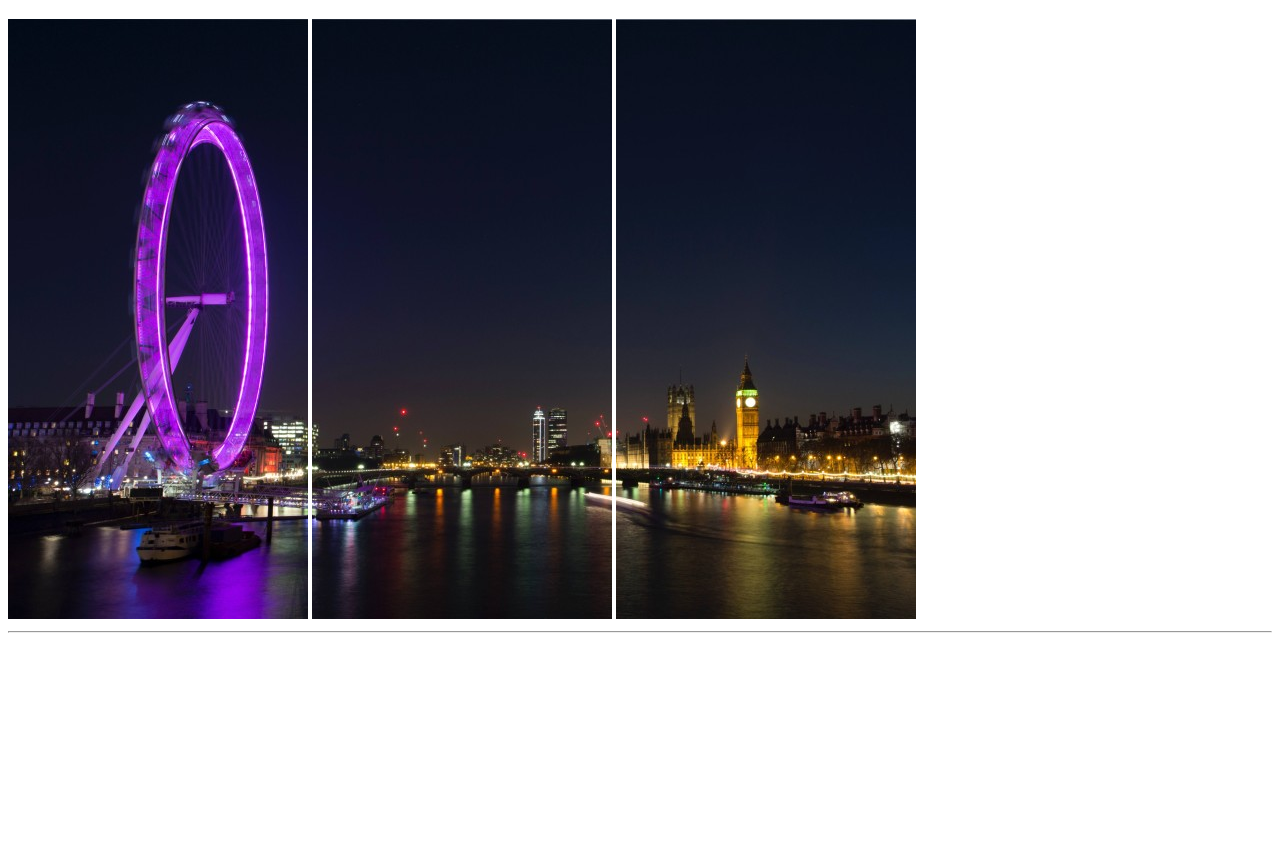
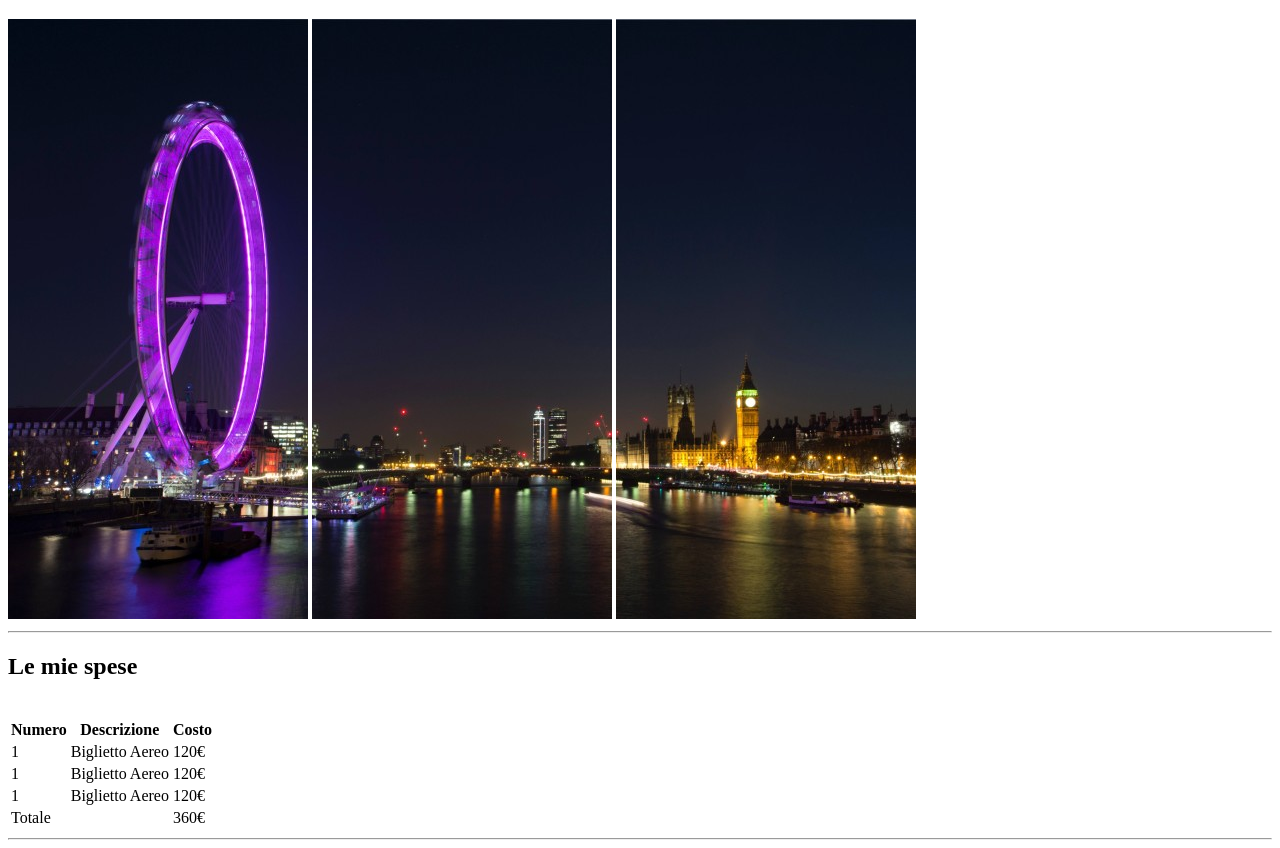
Before and after one commit to TiffanyElizabeth/html-london-trip, a plain HTML site: page index.html in a window 1280 px wide. Shown: the part 79-927 px from the top of the page. Before the commit the page ends 800 px from the top, so only its background shows below. Drawn offline with Linux system fonts and the light colour scheme.

Commit message:
feat: add table

```diff
--- a/index.html
+++ b/index.html
@@ -14,6 +14,48 @@
         <img src="img/pexels-bill-emrich-230794-2.jpg" alt="London 3">
         <hr>
     </header>
-
+    <section>
+        <h2>Le mie spese</h2>
+        <br>
+        <table>
+            <!-- table header -->
+             <thead>
+                <tr>
+                    <th>Numero</th>
+                    <th>Descrizione</th>
+                    <th>Costo</th>
+                </tr>
+             </thead>
+             <!-- /table header -->
+              <!-- table body -->
+               <tbody>
+                <tr>
+                    <td>1</td>
+                    <td>Biglietto Aereo</td>
+                    <td>120€</td>
+                </tr>
+                <tr>
+                    <td>1</td>
+                    <td>Biglietto Aereo</td>
+                    <td>120€</td>
+                </tr>
+                <tr>
+                    <td>1</td>
+                    <td>Biglietto Aereo</td>
+                    <td>120€</td>
+                </tr>
+               </tbody>
+               <!-- /table body -->
+                <!-- table footer -->
+                 <tfoot>
+                    <tr>
+                        <td colspan="2">Totale</td>
+                        <td>360€</td>
+                    </tr>
+                 </tfoot>
+                 <!-- /table footer -->
+        </table>
+    </section>
+    <hr>
 </body>
 </html>
```
